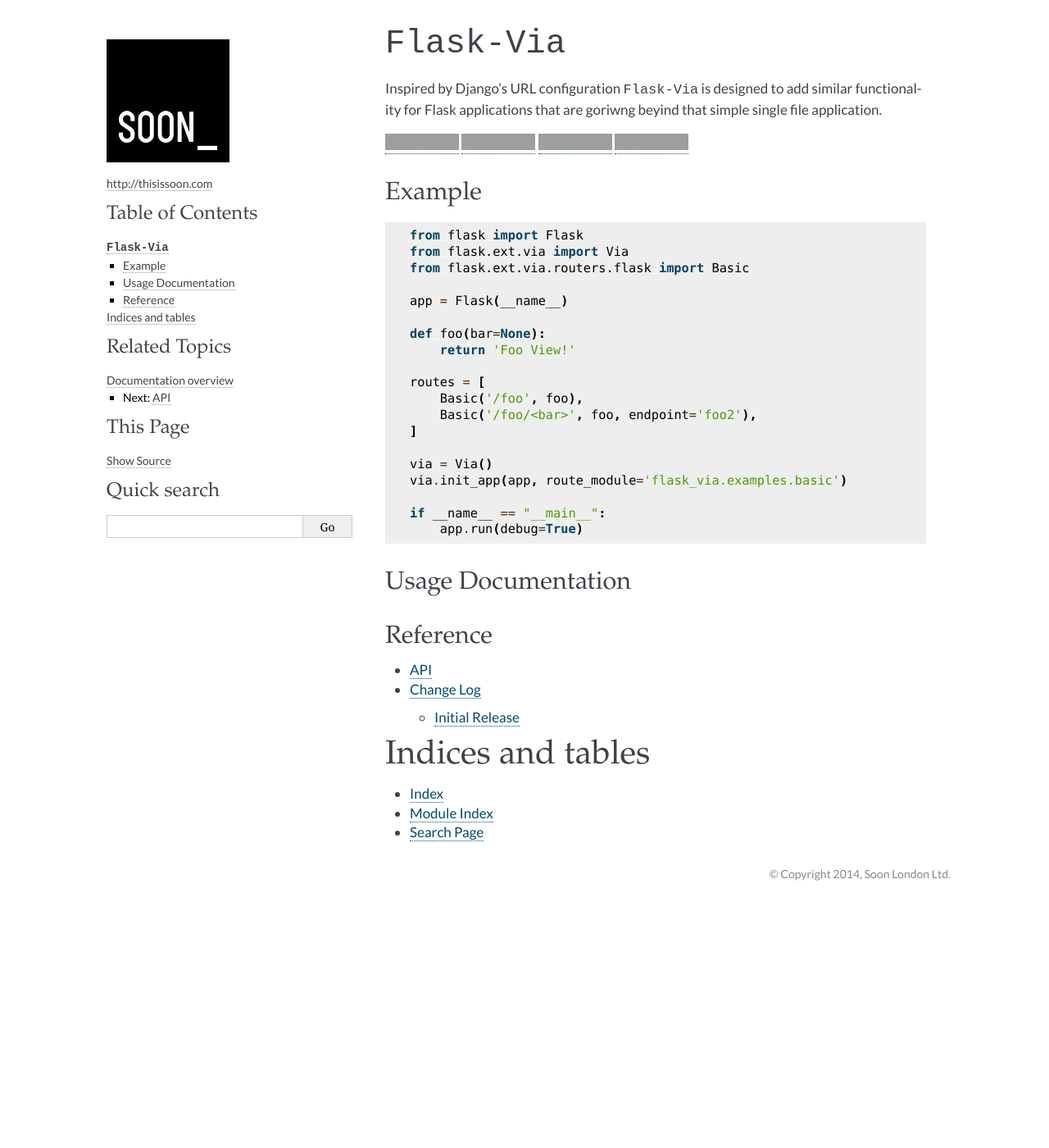
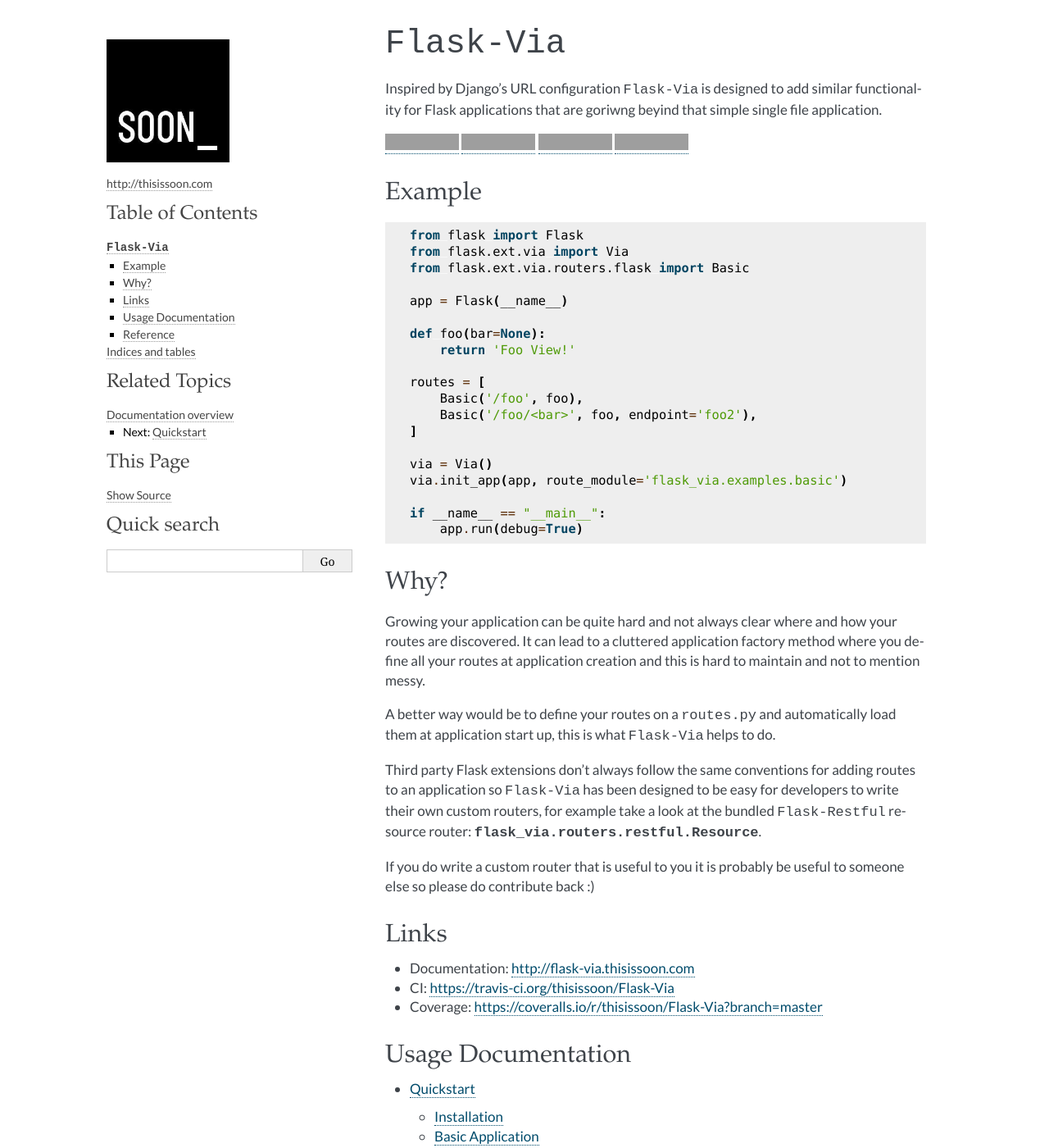
Before and after one commit to thisissoon/Flask-Via, a Sphinx documentation site: the page built from docs/index.rst, in a window 1280 px wide and 1400 px high. Shown: the whole window at 82% size. Built offline with Sphinx 7.4.7, drawn with Linux system fonts in a browser that asks for light colours; some web fonts are replaced; grey boxes are pictures that could not be loaded.

Commit message:
quickstart / quickstart docs

```diff
--- a/README.rst
+++ b/README.rst
@@ -32,6 +32,33 @@
     if __name__ == "__main__":
         app.run(debug=True)
 
+Why?
+----
+
+Growing your application can be quite hard and not always clear where and how
+your routes are discovered. It can lead to a cluttered application factory
+method where you define all your routes at application creation and this is
+hard to maintain and not to mention messy.
+
+A better way would be to define your routes on a ``routes.py`` and
+automatically load them at application start up, this is what ``Flask-Via``
+helps to do.
+
+Third party Flask extensions don't always follow the same conventions for
+adding routes to an application so ``Flask-Via`` has been designed to be easy
+for developers to write their own custom routers, for example take a look at
+the bundled ``Flask-Restful`` resource router:
+:py:class:`flask_via.routers.restful.Resource`.
+
+If you do write a custom router that is useful to you it is probably be useful
+to someone else so please do contribute back :)
+
+Links
+-----
+
+* Documentation: http://flask-via.thisissoon.com
+* CI: https://travis-ci.org/thisissoon/Flask-Via
+* Coverage: https://coveralls.io/r/thisissoon/Flask-Via?branch=master
 
 .. |PyPi_version| image:: https://badge.fury.io/py/Flask-Via.svg
     :target: https://pypi.python.org/pypi/Flask-Via
--- a/docs/index.rst
+++ b/docs/index.rst
@@ -3,11 +3,16 @@
 Usage Documentation
 -------------------
 
+.. toctree::
+   :maxdepth: 2
+
+   quickstart
+
 Reference
 ---------
 
 .. toctree::
-   :maxdepth: 2
+   :maxdepth: 3
 
    api
    changelog
```
Also changed, not shown: docs/quickstart.rst (added, +53 -0 lines).
